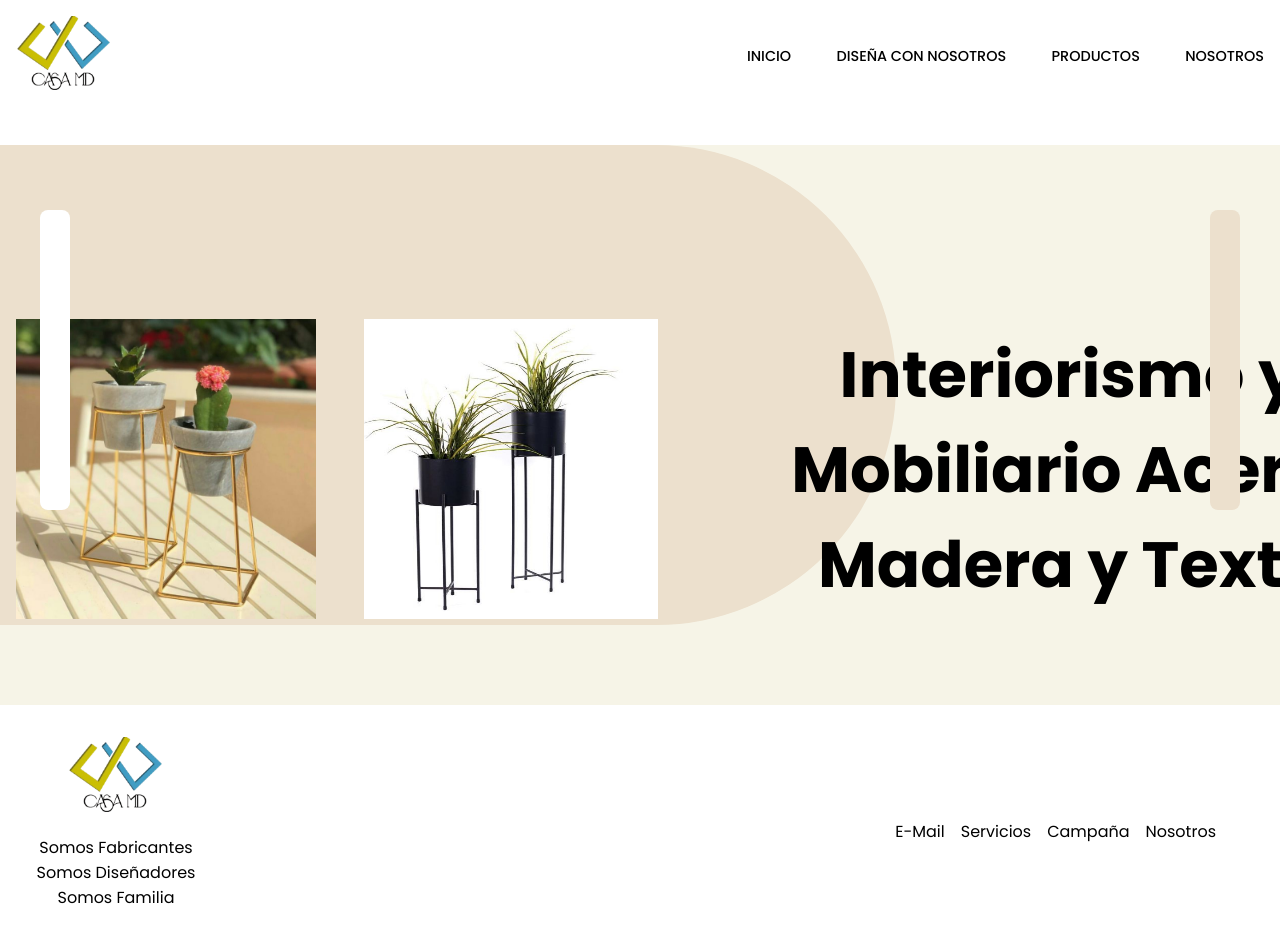
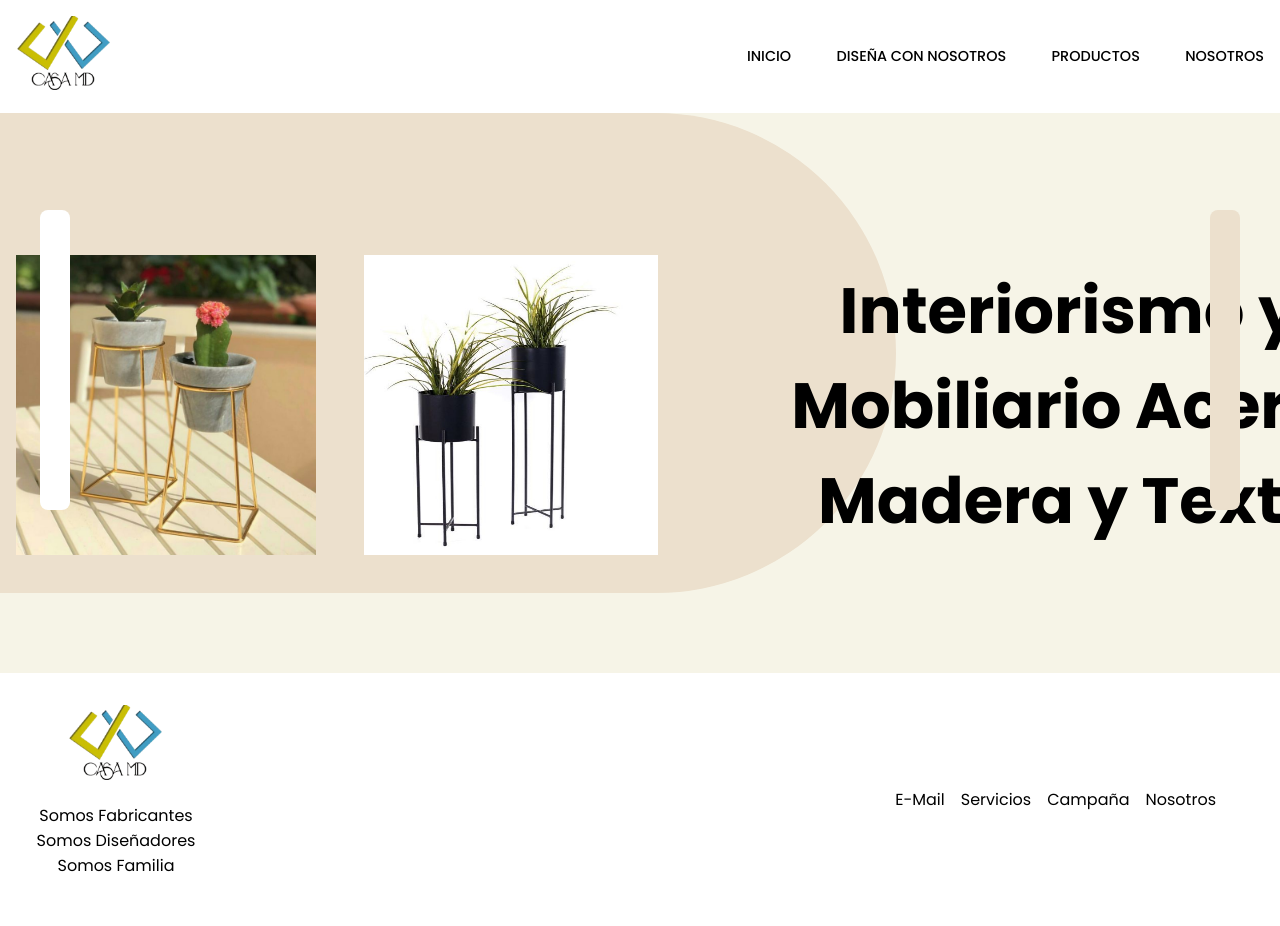
Before and after one commit to xllRoku/casaMD, a plain HTML site: page index.html in a window 1280 px wide. Shown: the top 926 px of the page. After the commit the page ends 894 px from the top, so only its background shows below. Drawn offline with Linux system fonts and the light colour scheme.

Commit message:
fix padding

```diff
--- a/styles/pages/index.style.css
+++ b/styles/pages/index.style.css
@@ -41,8 +41,7 @@ main {
     position: relative;
     display: grid;
     grid-template-columns: repeat(2, 1fr);
-    padding-block: 4rem;
-    margin-block: 2rem;
+    padding-block: 2rem;
   }
 }
 
```
